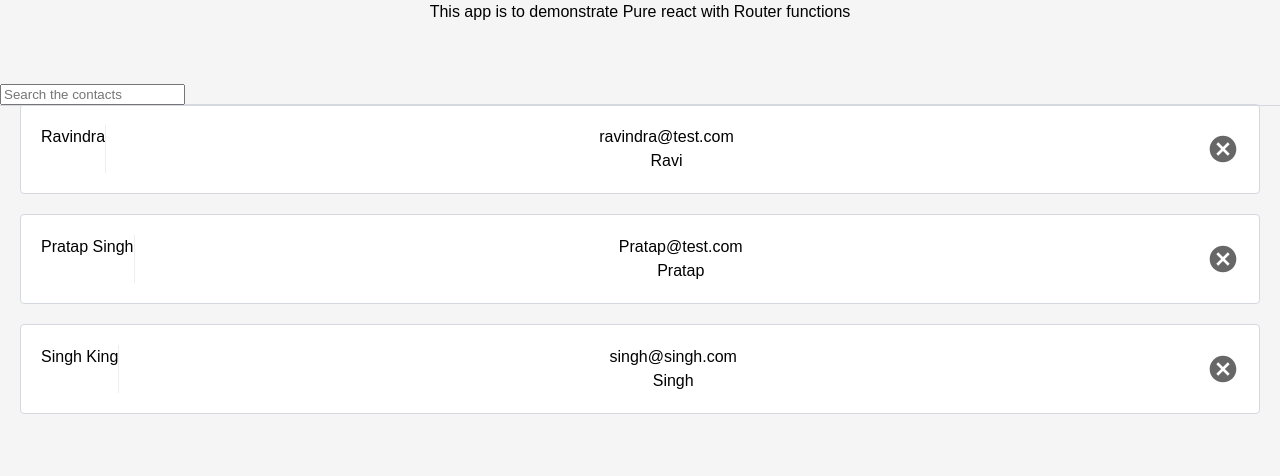
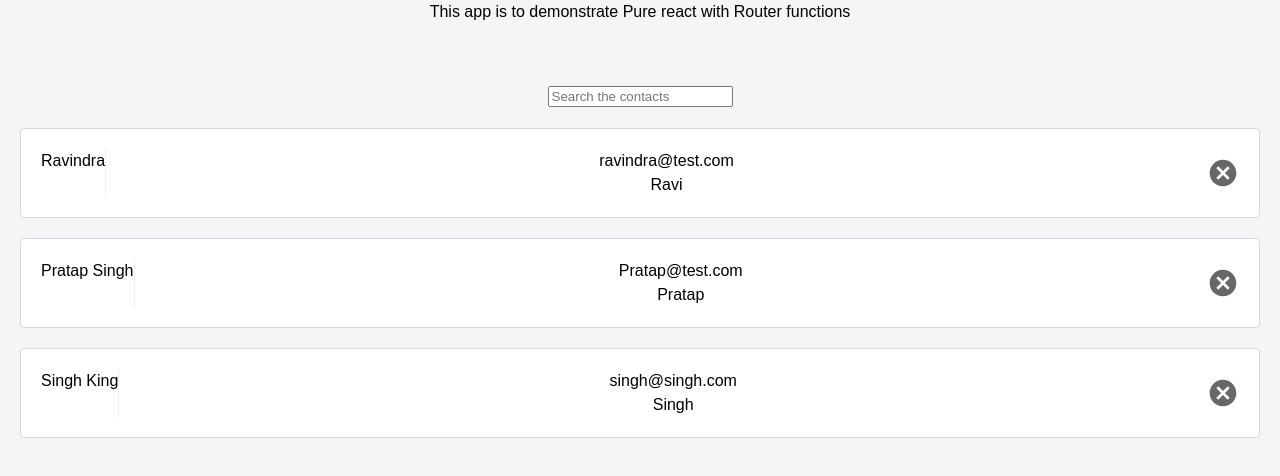
Before and after one commit to ravindragsingh/contactList_react, a React (Create React App) app: page / in a window 1280 px wide. Shown: the top 476 px of the page. Built offline with nearby package versions, Linux system fonts and the light colour scheme.

Commit message:
updated search element

```diff
--- a/src/ListContacts.js
+++ b/src/ListContacts.js
@@ -4,6 +4,9 @@ class ListContacts extends Component {
   state = {
     query : ''
   }
+  updateQuery = ((query) => {
+    this.setState({query: query.trim()})
+  })
 
   render() {
     //console.log('props', this.props)
@@ -12,9 +15,17 @@ class ListContacts extends Component {
 
       <div className = 'list-contacts'>
 
-        <div className = 'list-contacts-top'>
-          <input type="text"
-          placeholder = 'Search the contacts'/>
+        <div >
+          <input classname = 'search-contacts'
+          type="text"
+          placeholder = 'Search the contacts'
+          //we want the value of the state to be the query element
+          value = {this.state.query}
+          // if the query element changes we want to update the state of the component, onChange event handler will
+          //invoke updateQuery method, which will update the state of the component and after that value will be update
+          //with the current state
+          onChange = {(event) => this.updateQuery(event.target.value)}
+          />
 
         </div>
           <ol className = 'contact-list'>
```
